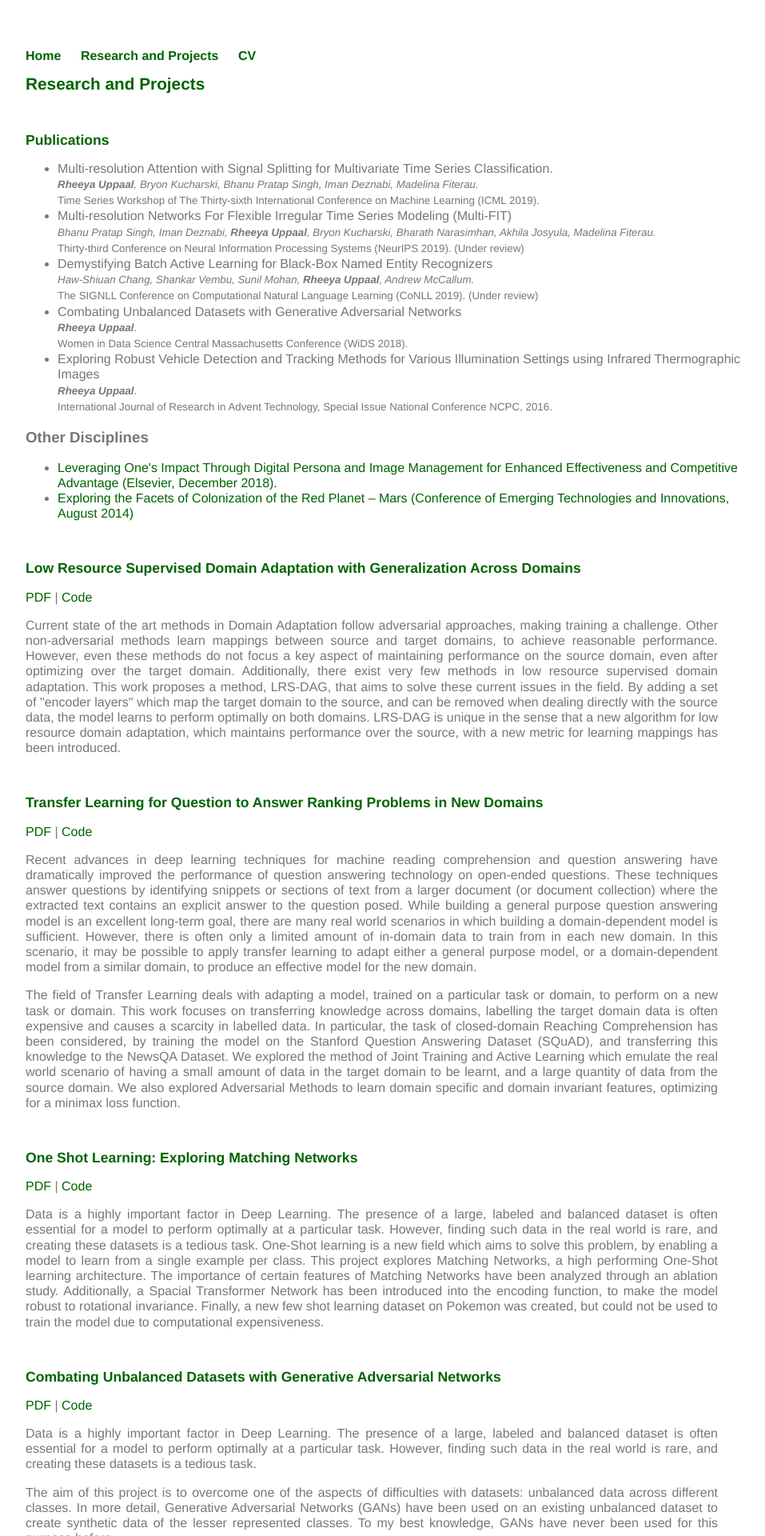
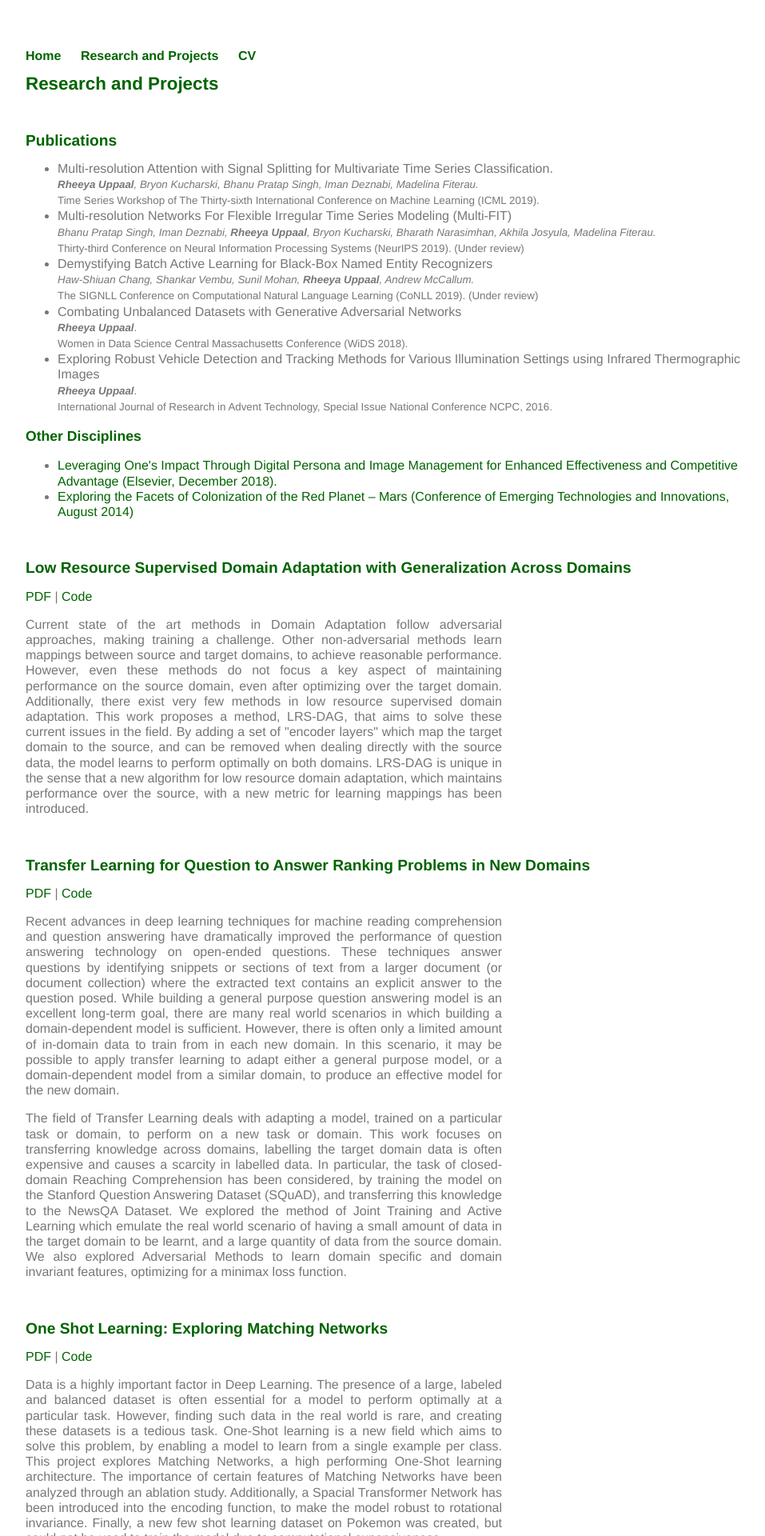
Before and after one commit to Uppaal/Uppaal.github.io, a Jekyll site: the page built from projects/index.html, in a window 1280 px wide. Shown: the top 1920 px of the page at 80% size, without its empty margins (160-1117 px from the left). Built offline with Jekyll 4.4.1, drawn with Linux system fonts in a browser that asks for light colours.

Commit message:
Update main.css

```diff
--- a/css/main.css
+++ b/css/main.css
@@ -6,18 +6,20 @@ body {
     line-height: 1.2em;
     color: #777;
 }
-h1 {    font-size: 1.3em; color:#006400 }
-h2 {	font-size: 1.1em; color:#006400 }
 
+h1 {    font-size: 1.4em; color:#006400 }
+h2 {	font-size: 1.2em; color:#006400 }
+h3 {	font-size: 1.1em; color:#006400 }
+h {color:#006400}
 
 img { padding-top: 10px; padding-bottom: 10px; padding-left: 0px; padding-right: 0px }
+p {padding-right: 300px}
+
 a {
     text-decoration: none;
     color: #006400;
 }
 a:hover {    text-decoration: underline; }
-h {color:#006400}
-p {padding-right: 30px}
 
 nav ul, footer ul {
     padding: 0px;
@@ -28,11 +30,13 @@ nav ul li, footer ul li {
     display: inline;
     margin-right: 20px;
 }
+
 footer {
     border-top: 1px solid #d5d5d5;
     font-size: 0.9em;
     color: #777
 }
+
 ul.posts {
     margin: 20px auto 40px;
     font-size: 1.2em;
```
